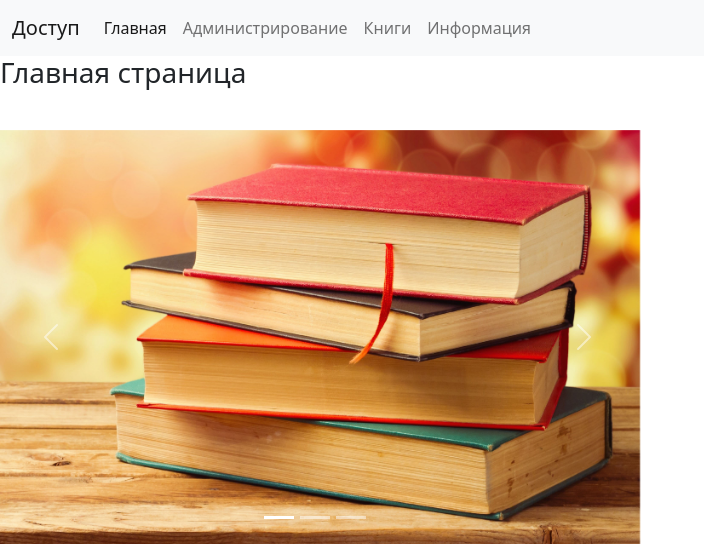
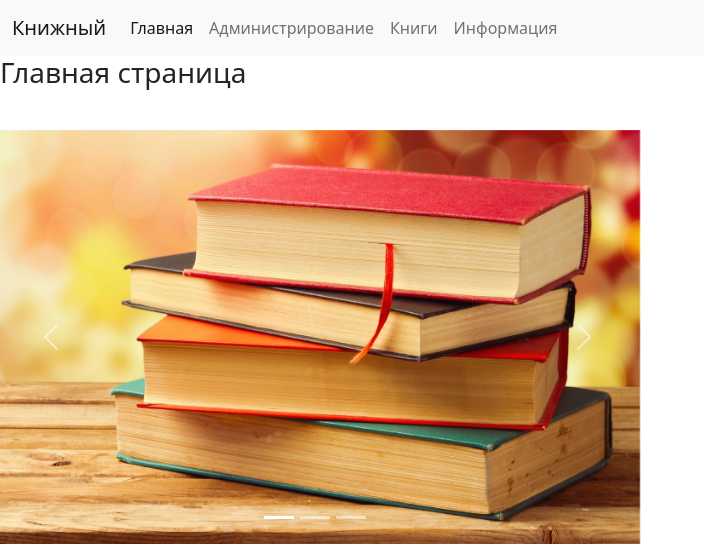
Before and after one commit to savoloon/django_test1, a Django app: page / in a window 1280 px wide. Shown: the top 544 px of the page, without its empty margins (0-704 px from the left). Run offline with Django 4.2, Linux system fonts and the light colour scheme; some libraries are stand-ins or nearby versions.

Commit message:
#22 почти готовый проект 3.0

```diff
--- a/core/templates/core/index.html
+++ b/core/templates/core/index.html
@@ -12,7 +12,7 @@
 
   <nav class="navbar navbar-expand-lg navbar-light bg-light">
       <div class="container-fluid">
-          <a class="navbar-brand" href="">Доступ</a>
+          <a class="navbar-brand" href="#">Книжный</a>
           <button class="navbar-toggler" type="button" data-bs-toggle="collapse" data-bs-target="#navbarNav" aria-controls="navbarNav" aria-expanded="false" aria-label="Toggle navigation">
               <span class="navbar-toggler-icon"></span>
           </button>
```
